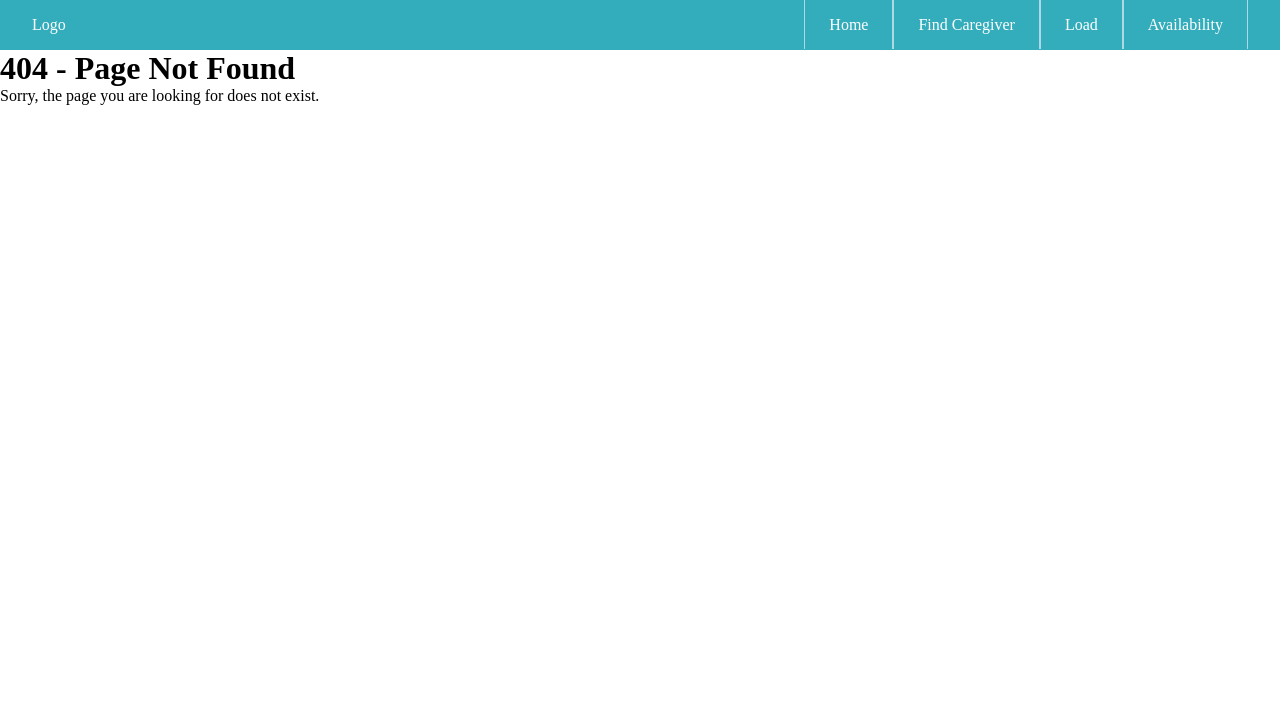
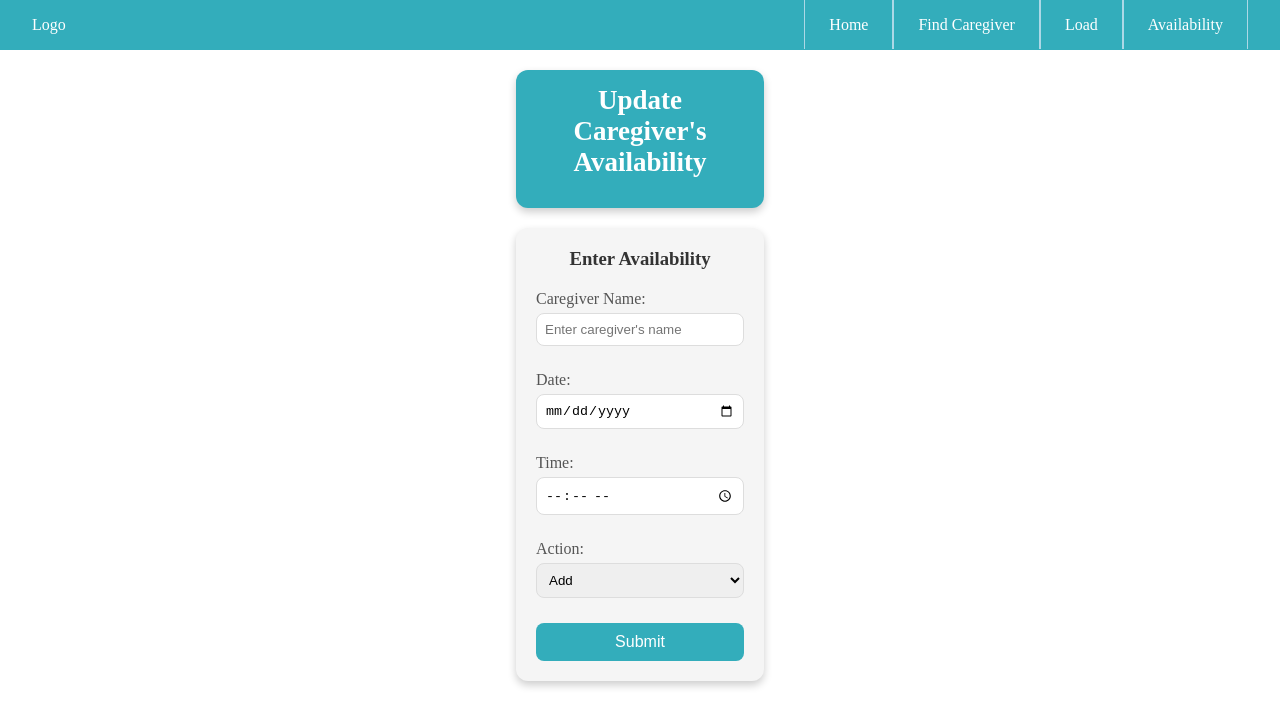
Before and after one commit to suvisitingangels/VisitingAngels-SmartScheduler, a React (Create React App) app in the folder visitingangelsrjs/: page /availability in a window 1280 px wide. Before the commit this address had no page. Shown: the top 726 px of the page. Built offline with nearby package versions, Linux system fonts and the light colour scheme.

Commit message:
time#11/6/2024 msg# Added availability page to App.js and Navbar.js. Created files in pages.

```diff
--- a/visitingangelsrjs/src/App.js
+++ b/visitingangelsrjs/src/App.js
@@ -14,6 +14,7 @@ import Navbar from './components/common/Navbar';
 import Home from './pages/Home/Home';
 import FindCaregiver from './pages/FindCaregiver/FindCaregiver';
 import LoadData from './pages/LoadData/LoadData';
+import Availability from './pages/Availability/Availability';
 import NotFound from './pages/NotFound/NotFound';
 
 function App() {
@@ -24,6 +25,7 @@ function App() {
         <Route path="/" element={<Home />} />
         <Route path="/find-caregiver" element={<FindCaregiver />} />
         <Route path="/loaddata" element={<LoadData />} />
+        <Route path="/availability" element={<Availability />} />
         <Route path="*" element={<NotFound />} /> {/* Catch-all route */}
       </Routes>
     </Router>
--- a/visitingangelsrjs/src/components/common/Navbar.js
+++ b/visitingangelsrjs/src/components/common/Navbar.js
@@ -12,7 +12,7 @@ function Navbar() {
         <Link to="/" className="navbar-link">Home</Link>
         <Link to="/find-caregiver" className="navbar-link">Find Caregiver</Link>
         <Link to="/loaddata" className="navbar-link">Load</Link>
-        <Link to="/addavailability" className="navbar-link">Availability</Link>
+        <Link to="/availability" className="navbar-link">Availability</Link>
       </div>
     </nav>
   );
--- /dev/null
+++ b/visitingangelsrjs/src/pages/Availability/Availability.css
@@ -0,0 +1,66 @@
+/* src/pages/Availability/Availability.css */
+
+.availability-container {
+    display: flex;
+    flex-direction: column;
+    align-items: center;
+    padding: 20px;
+    gap: 20px;
+  }
+
+  .availability-header {
+    background-color: #33adbb;
+    color: #fff;
+    padding: 15px 20px;
+    border-radius: 12px;
+    width: 20%;
+    text-align: center;
+    font-size: 18px;
+    font-weight: bold;
+    box-shadow: 0px 4px 8px rgba(0, 0, 0, 0.2);
+  }
+
+  .availability-form {
+    background-color: #f5f5f5;
+    padding: 20px;
+    border-radius: 12px;
+    width: 20%;
+    box-shadow: 0px 4px 8px rgba(0, 0, 0, 0.2);
+  }
+
+  .availability-form h3 {
+    text-align: center;
+    margin-bottom: 20px;
+    color: #333;
+  }
+
+  .availability-form label {
+    display: block;
+    margin-bottom: 10px;
+    color: #555;
+  }
+
+  .availability-form input,
+  .availability-form select { /* Shared styling for input and dropdown */
+    width: 100%;
+    padding: 8px;
+    margin-top: 5px;
+    margin-bottom: 15px;
+    border: 1px solid #ddd;
+    border-radius: 8px;
+  }
+
+  .availability-form button {
+    width: 100%;
+    padding: 10px;
+    background-color: #33adbb;
+    color: #fff;
+    border: none;
+    border-radius: 8px;
+    cursor: pointer;
+    font-size: 16px;
+  }
+
+  .availability-form button:hover {
+    background-color: #2a94a3;
+  }
--- /dev/null
+++ b/visitingangelsrjs/src/pages/Availability/Availability.js
@@ -0,0 +1,83 @@
+// src/pages/Availability/Availability.js
+
+import React, { useState } from 'react';
+import './Availability.css';
+
+function Availability() {
+  // State to store form data
+  const [formData, setFormData] = useState({
+    caregiverName: '',
+    date: '',
+    time: '',
+    action: 'Add', // Default selection for dropdown
+  });
+
+  // Handle input changes
+  const handleChange = (e) => {
+    const { name, value } = e.target;
+    setFormData({ ...formData, [name]: value });
+  };
+
+  // Handle form submission
+  const handleSubmit = (e) => {
+    e.preventDefault();
+    console.log(formData);
+    // Add any additional submit logic here
+  };
+
+  return (
+    <div className="availability-container">
+      <div className="availability-header">
+        <h2>Update Caregiver's Availability</h2>
+      </div>
+
+      <form className="availability-form" onSubmit={handleSubmit}>
+        <h3>Enter Availability</h3>
+
+        <label>
+          Caregiver Name:
+          <input
+            type="text"
+            name="caregiverName"
+            value={formData.caregiverName}
+            onChange={handleChange}
+            placeholder="Enter caregiver's name"
+          />
+        </label>
+
+        <label>
+          Date:
+          <input
+            type="date"
+            name="date"
+            value={formData.date}
+            onChange={handleChange}
+          />
+        </label>
+
+        <label>
+          Time:
+          <input
+            type="time"
+            name="time"
+            value={formData.time}
+            onChange={handleChange}
+          />
+        </label>
+
+        {/* Add/Remove Dropdown */}
+        <label>
+          Action:
+          <select name="action" value={formData.action} onChange={handleChange}>
+            <option value="Add">Add</option>
+            <option value="Remove">Remove</option>
+          </select>
+        </label>
+
+        <button type="submit">Submit</button>
+      </form>
+    </div>
+  );
+}
+
+export default Availability;
```
